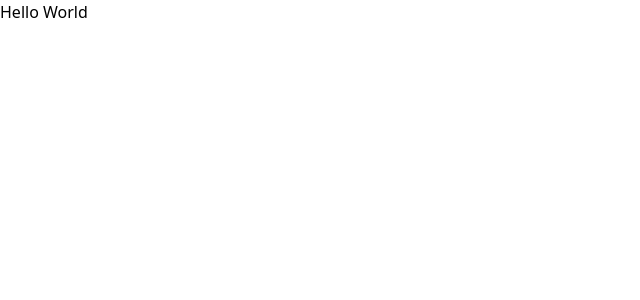
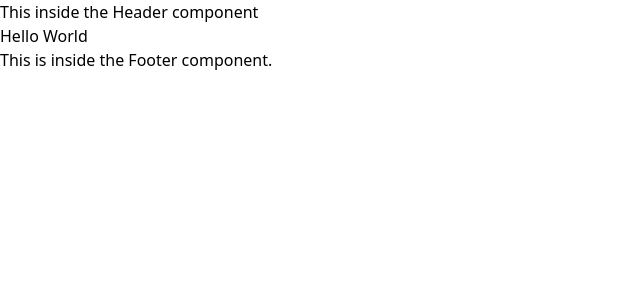
Before and after one commit to maddipaddi/Fireside-Holidaze, a React (Vite) app: page / in a window 1280 px wide. Shown: the top 300 px of the page, without its empty margins (0-640 px from the left). Built offline with nearby package versions, Linux system fonts and the light colour scheme.

Commit message:
feat: create Layout component and add to Router

```diff
--- a/src/App.jsx
+++ b/src/App.jsx
@@ -1,22 +1,22 @@
 import React from "react";
 import { Routes, Route } from "react-router-dom";
 import "./index.css";
+import Layout from "./components/layout/Layout";
 import Home from "./pages/Home";
 import Listings from "./pages/Listings";
 import Login from "./pages/Login";
 import Register from "./pages/Register";
 
-
 function App() {
-
-
   return (
     <>
       <Routes>
-        <Route path="/" element={<Home/>}/>
-        <Route path="/Listings" element={<Listings/>}/>
-        <Route path="/Login" element={<Login/>}/>
-        <Route path="/Register" element={<Register/>}/>
+        <Route path="/" element={<Layout />}>
+          <Route index element={<Home />} />
+          <Route path="/Listings" element={<Listings />} />
+          <Route path="/Login" element={<Login />} />
+          <Route path="/Register" element={<Register />} />
+        </Route>
       </Routes>
     </>
   );
--- /dev/null
+++ b/src/components/layout/Footer.jsx
@@ -0,0 +1,3 @@
+export default function Footer() {
+  return <h1>This is inside the Footer component.</h1>;
+}
--- /dev/null
+++ b/src/components/layout/Header.jsx
@@ -0,0 +1,3 @@
+export default function Header() {
+  return <h1>This inside the Header component</h1>;
+}
--- /dev/null
+++ b/src/components/layout/Layout.jsx
@@ -0,0 +1,13 @@
+import Footer from "./Footer";
+import Header from "./Header";
+import { Outlet } from "react-router-dom";
+
+export default function Layout() {
+  return (
+    <>
+      <Header />
+      <Outlet />
+      <Footer />
+    </>
+  );
+}
```
